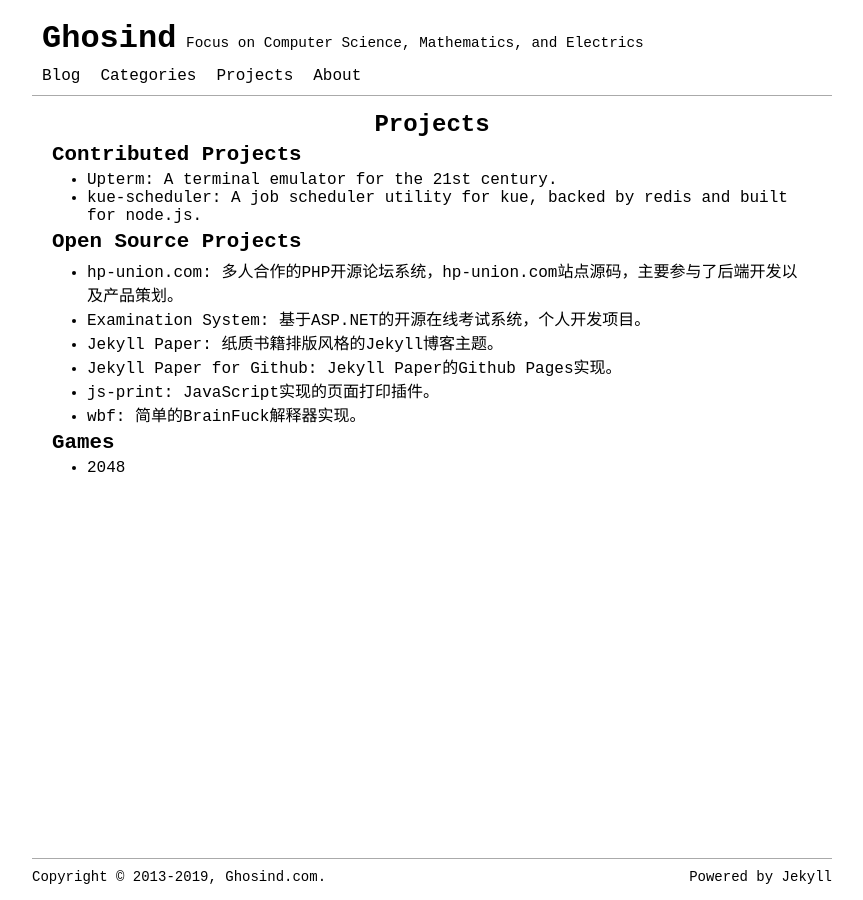
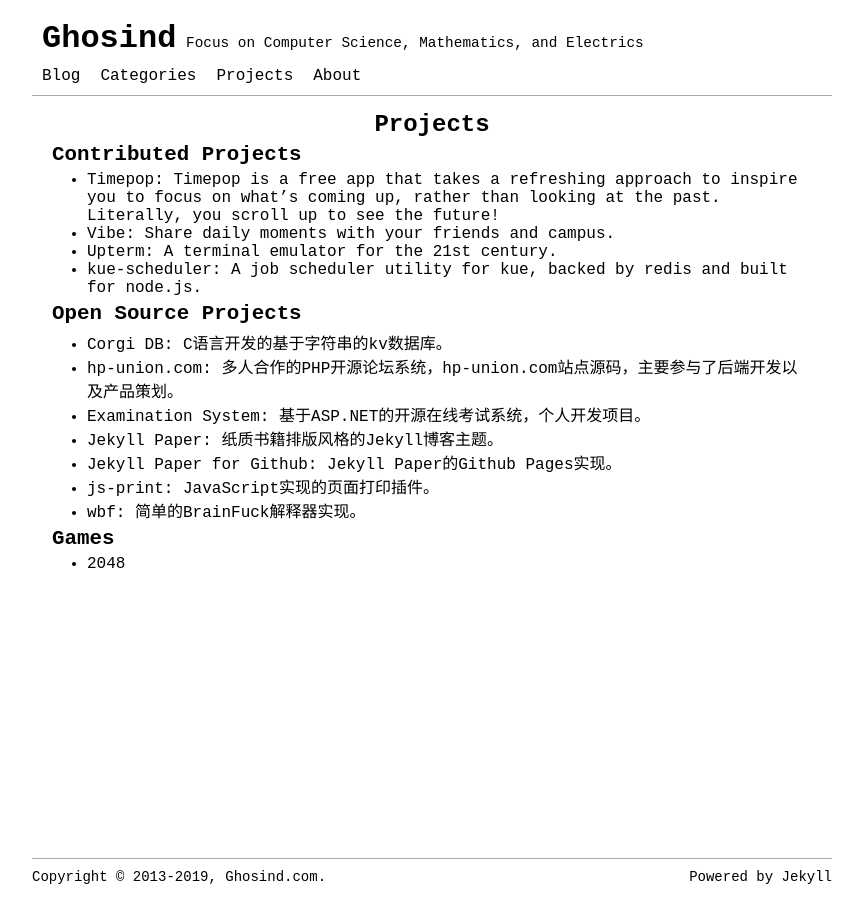
Before and after one commit to ghosind/ghosind.github.io, a Jekyll site: the page built from pages/projects.md, in a window 1280 px wide. Shown: the whole page, without its empty margins (208-1071 px from the left). Built offline with Jekyll 4.4.1, drawn with Linux system fonts in a browser that asks for light colours.

Commit message:
update projects

```diff
--- a/pages/projects.md
+++ b/pages/projects.md
@@ -6,11 +6,14 @@
 
 ## Contributed Projects
 
+- [Timepop](https://timepop.app): Timepop is a free app that takes a refreshing approach to inspire you to focus on what’s coming up, rather than looking at the past. Literally, you scroll up to see the future!
+- [Vibe](http://vibeapp.in): Share daily moments with your friends and campus.
 - [Upterm](https://github.com/railsware/upterm): A terminal emulator for the 21st century.
 - [kue-scheduler](https://github.com/lykmapipo/kue-scheduler): A job scheduler utility for kue, backed by redis and built for node.js.
 
 ## Open Source Projects
 
+- [Corgi DB](https://github.com/ghosind/corgidb): C语言开发的基于字符串的kv数据库。
 - [hp-union.com](https://github.com/gentlespoon/hp-union.com): 多人合作的PHP开源论坛系统，hp-union.com站点源码，主要参与了后端开发以及产品策划。
 - [Examination System](https://github.com/ghosind/ExamSystem): 基于ASP.NET的开源在线考试系统，个人开发项目。
 - [Jekyll Paper](https://github.com/ghosind/Jekyll-Paper): 纸质书籍排版风格的Jekyll博客主题。
```
